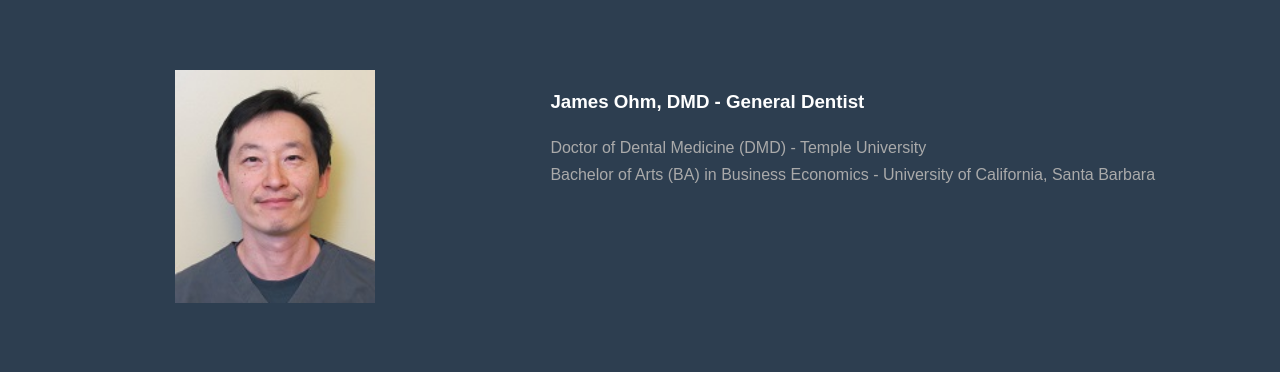
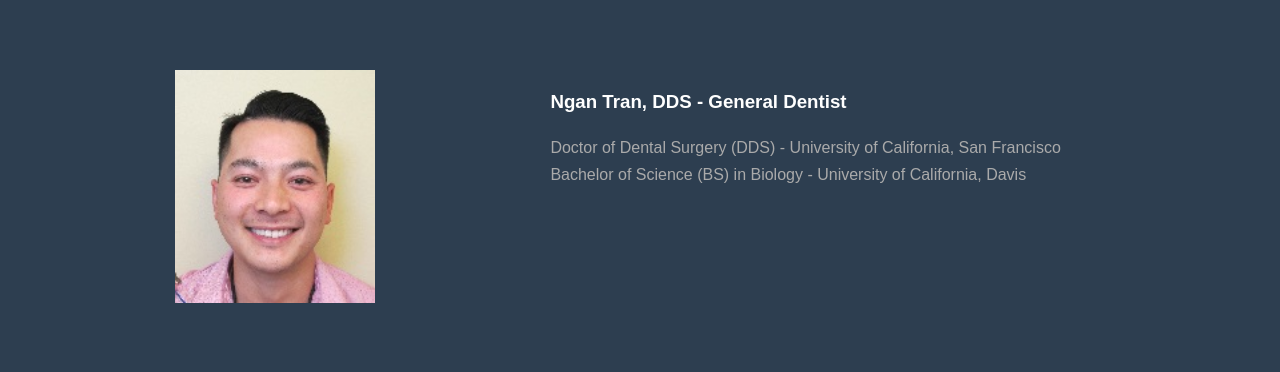
Before and after one commit to currymich/bellvision, a website: page public/index.html in a window 1280 px wide. Shown: the part 4651-5023 px from the top of the page. Drawn offline with Linux system fonts and the light colour scheme.

Commit message:
Hiding Dr. O

```diff
--- a/public/index.html
+++ b/public/index.html
@@ -308,7 +308,7 @@
       </div>
 
       <!-- Dr. Ohm -->
-      <div class="l-box-lrg align-center pure-u-1 pure-u-md-1-2 pure-u-lg-2-5">
+      <!-- <div class="l-box-lrg align-center pure-u-1 pure-u-md-1-2 pure-u-lg-2-5">
           <img width="200" class="pure-img-responsive" src="img/ohm.jpg">
       </div>
 
@@ -318,7 +318,7 @@
             Doctor of Dental Medicine (DMD) - Temple University <br>
             Bachelor of Arts (BA) in Business Economics - University of California, Santa Barbara
           </p>
-      </div>
+      </div> -->
 
       <!-- Dr. Tran -->
       <div class="l-box-lrg align-center pure-u-1 pure-u-md-1-2 pure-u-lg-2-5">
```
